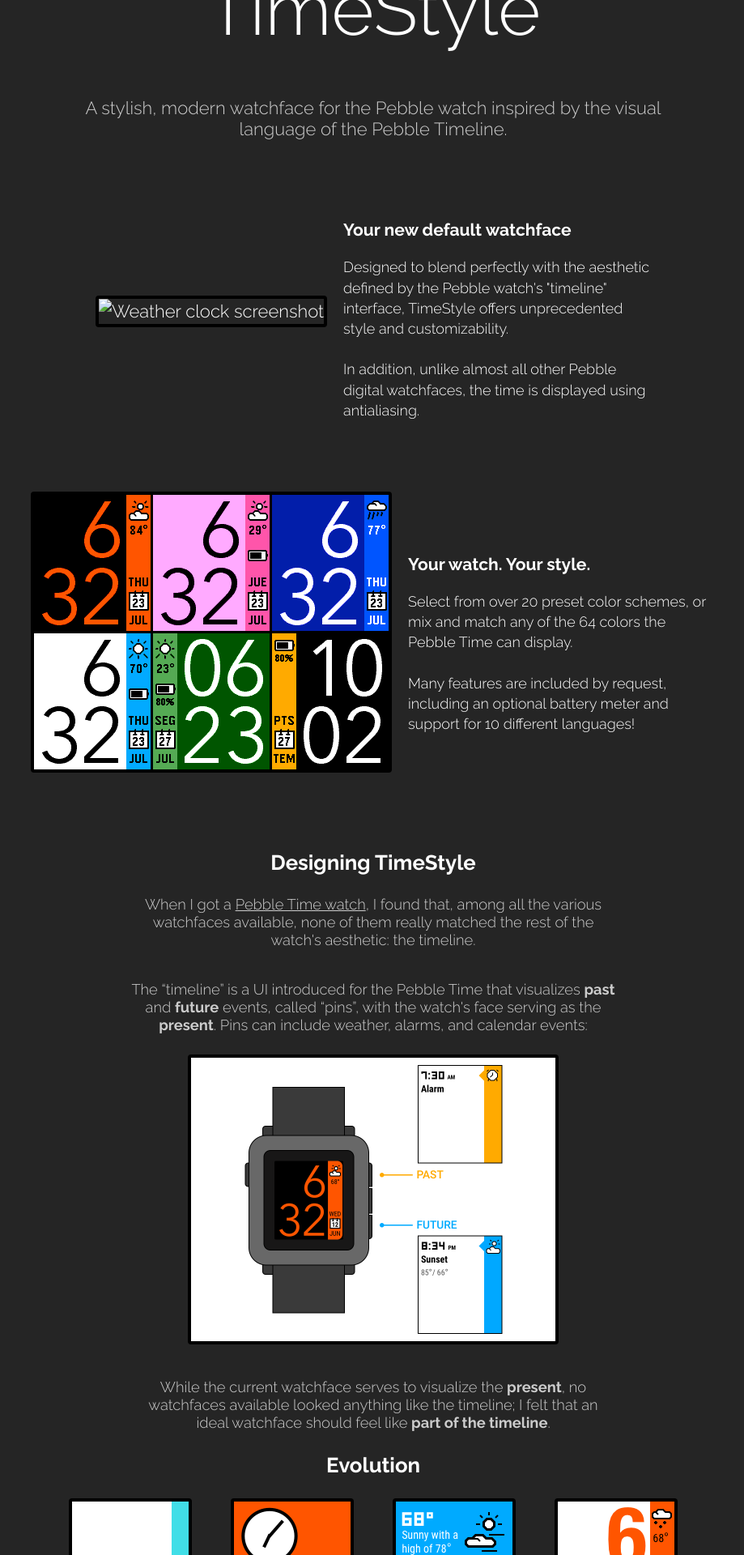
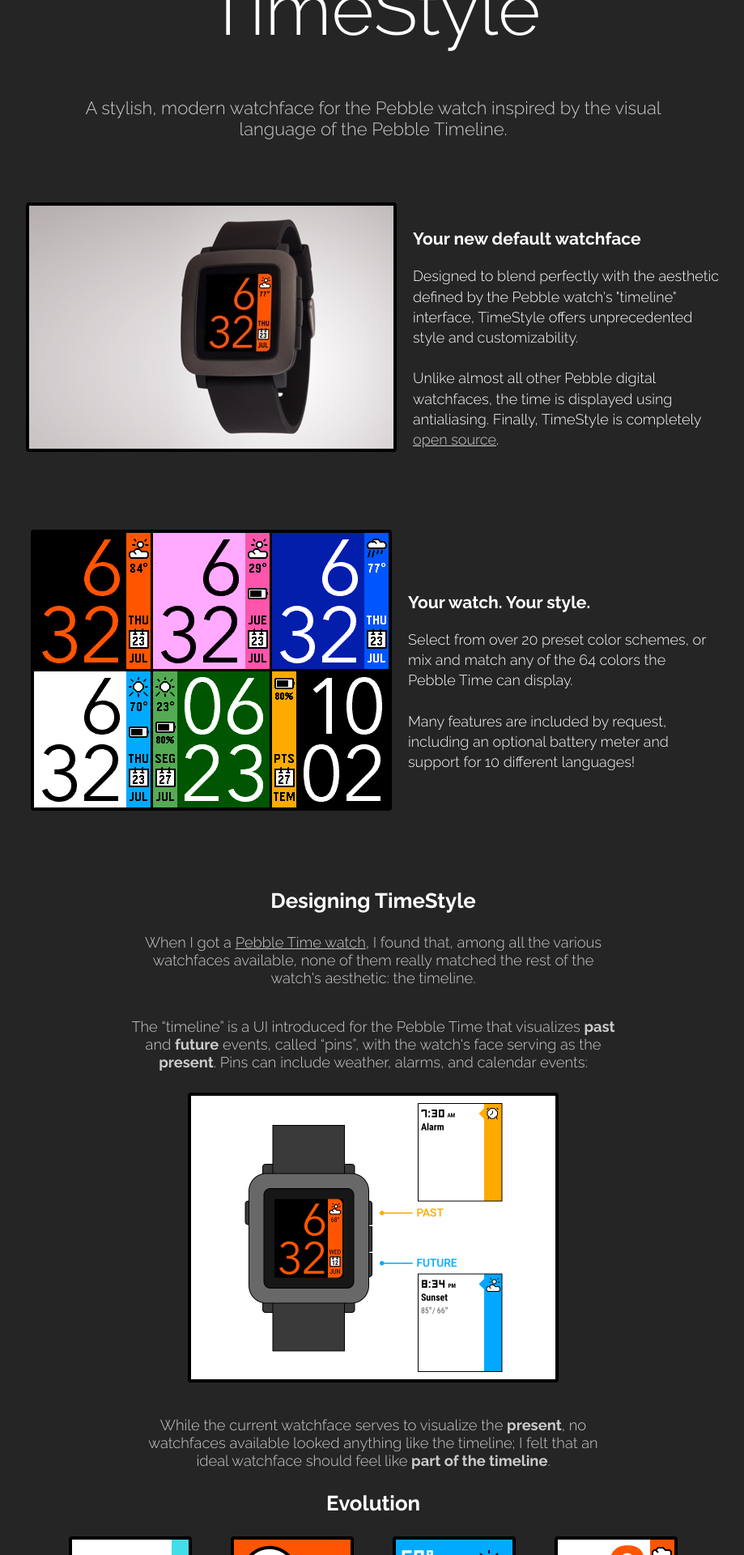
Before and after one commit to tilden/tilden.github.io, a Jekyll site: the page built from projects/timestyle/index.html, in a window 1280 px wide. Shown: the part 2061-3981 px from the top of the page at 81% size, without its empty margins (179-1098 px from the left). Built offline with Jekyll 4.4.1, drawn with Linux system fonts in a browser that asks for light colours; nearby versions of some CDN libraries; some of the changed text lies outside the part shown.

Commit message:
Finished timestyle section

```diff
--- a/_layouts/project.html
+++ b/_layouts/project.html
@@ -15,7 +15,11 @@
   <div class="sky_bg" style="{{ sky_style }}"></div>
 
   <div id="ground"  class="project_desc">
-    <h2 class="project_title">{{ page.title }}</h2>
+    {% if page.display_title %}
+      <h2 class="project_title">{{ page.display_title}}</h2>
+    {% else %}
+      <h2 class="project_title">{{ page.title }}</h2>
+    {% endif %}
 
     <div class="project_subtitle">
       {{ page.project_subtitle}}
--- a/projects/timestyle/index.html
+++ b/projects/timestyle/index.html
@@ -1,17 +1,16 @@
 ---
 layout: project
 banner_photo: "timestyle_sky.jpg"
-title: "TimeStyle"
+title: "Pebble Watchface: TimeStyle"
+display_title: "TimeStyle"
 project_subtitle: "A stylish, modern watchface for the Pebble watch inspired by the visual language of the Pebble Timeline."
 use_dark_style: true
 is_project: true
 ---
 
-
-
 <div class="section cols left_pic">
   <div>
-    <img class="screenshot" src="finished_mockup.jpg" width="450" height="300" alt="Weather clock screenshot" />
+    <img class="screenshot" src="finished_mockup.jpg" width="450" height="300" alt="Mockup showing final watchface appearance" />
   </div>
 
 	<div class="pic_desc">
@@ -19,7 +18,8 @@
       Designed to blend perfectly with the aesthetic defined by the Pebble watch's "timeline" interface, TimeStyle offers
       unprecedented style and customizability.
       <br><br>
-      In addition, unlike almost all other Pebble digital watchfaces, the time is displayed using antialiasing.
+      Unlike almost all other Pebble digital watchfaces, the time is displayed using antialiasing.
+      Finally, TimeStyle is completely <a href="https://github.com/freakified/TimeStylePebble">open source</a>.
     </small>
 	</div>
 </div> <!-- div.cols -->
@@ -27,7 +27,7 @@
 
 <div class="section cols left_pic">
   <div>
-    <img class="screenshot" src="collage.png" width="438" height="339" alt="Weather clock screenshot" data-no-retina />
+    <img class="screenshot" src="collage.png" width="438" height="339" alt="Collage showing various ways TimeStyle can be customized" data-no-retina />
   </div>
 
 <div class="pic_desc">
@@ -53,7 +53,7 @@
     Pins can include weather, alarms, and calendar events:
     <br /><br />
   </small>
-  <img class="screenshot" width="450" height="350" src="timeline_ex.png" alt="Graph showing several pages' access data" /><br />
+  <img class="screenshot" width="450" height="350" src="timeline_ex.png" alt="Example of how TimeStyle matches the Pebble's Timeline interface" /><br />
   <br />
   <small>
     While the current watchface serves to visualize the <b>present</b>, no watchfaces available looked
@@ -65,28 +65,28 @@
 
 <div class="section cols row_of_pics">
 	<div>
-		<img class="screenshot" width="144" height="168" src="draft1.png" alt="Early draft 1" /><br />
+		<img class="screenshot" width="144" height="168" src="draft1.png" alt="Early mockup 1" /><br />
 		<small style="width: 180px; margin: 0px 10px">
 			A very early simple digital mockup, which I felt wasn't using space effectively.
 		</small>
 	</div>
 
   <div>
-		<img class="screenshot" width="144" height="168" src="draft2.png" alt="Early draft 2" /><br />
+		<img class="screenshot" width="144" height="168" src="draft2.png" alt="Early mockup 2" /><br />
 		<small style="width: 180px; margin: 0px 10px">
       Exploring an analog-digital look, based on early graphics from the kickstarter.
 		</small>
 	</div>
 
   <div>
-    <img class="screenshot" width="144" height="168" src="draft3.png" alt="Early draft 3" /><br />
+    <img class="screenshot" width="144" height="168" src="draft3.png" alt="Early mockup 3" /><br />
 		<small style="width: 180px; margin: 0px 10px">
       A text-heavy concept based on the official &ldquo;cards&rdquo; ui guidelines, featuring the weather.
     </small>
   </div>
 
   <div>
-    <img class="screenshot" width="144" height="168" src="draft4.png" alt="Early draft 4" /><br />
+    <img class="screenshot" width="144" height="168" src="draft4.png" alt="Early mockup 4" /><br />
 		<small style="width: 180px; margin: 0px 10px">
       Finally, this concept explores the idea of using large font aligned against a sidebar.
     </small>
@@ -104,7 +104,7 @@
 	</div>
 
   <div>
-    <img class="screenshot" src="dribbble_mockup.jpg" width="400" height="300" alt="Weather clock screenshot" />
+    <img class="screenshot" src="dribbble_mockup.jpg" width="400" height="300" alt="Mockup similar to final watchface" />
   </div>
 
   <small>
@@ -129,7 +129,7 @@
 
 <div class="section cols left_pic">
   <div>
-    <img class="screenshot" src="palswap.png" width="400" height="230" alt="Example " />
+    <img class="screenshot" src="palswap.png" width="400" height="230" alt="Illustration of palette swapping process" />
   </div>
   <div class="pic_desc">
 My solution was to use palette swapping: each digit image has four colors: white (the background), black (the foreground), and two intermediate shades of grey.
@@ -145,12 +145,12 @@
       of its release, TimeStyle had already become one of the top 15 most popular color
       watchfaces of all time, garnering over 860 &ldquo;hearts&rdquo; and more than 10,000 installations.
       <br><br>
-      It was even a featured watchface in the Pebble app store:<br><br>
+      It was even featured in the Pebble app store:<br><br>
     </small>
   </div>
 
   <div>
-    <img class="screenshot" src="app_store_featured.jpg" width="360" height="640" alt="Example " />
+    <img class="screenshot" src="app_store_featured.jpg" width="360" height="640" alt="Screenshot showing TimeStyle featured in the pebble app store " />
   </div>
 
 </div> <!-- div.cols -->
```
Also changed, not shown: projects/timestyle/finished_mockup.jpg (added), projects/timestyle/finished_mockup@2x.jpg, projects/timestyle/timestyle_sky.jpg.
